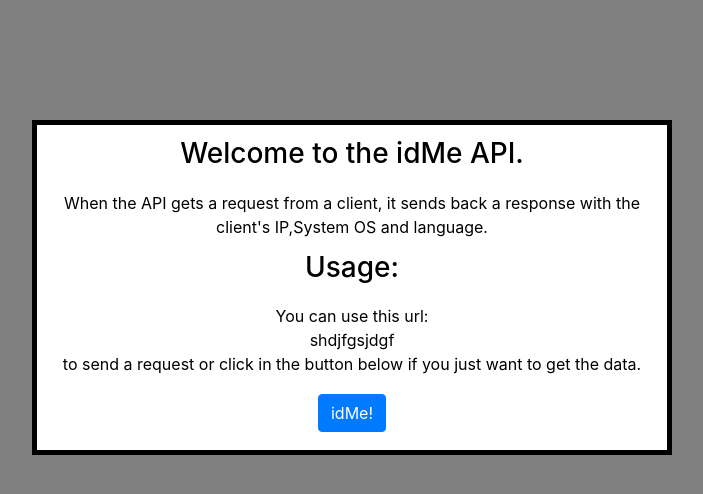
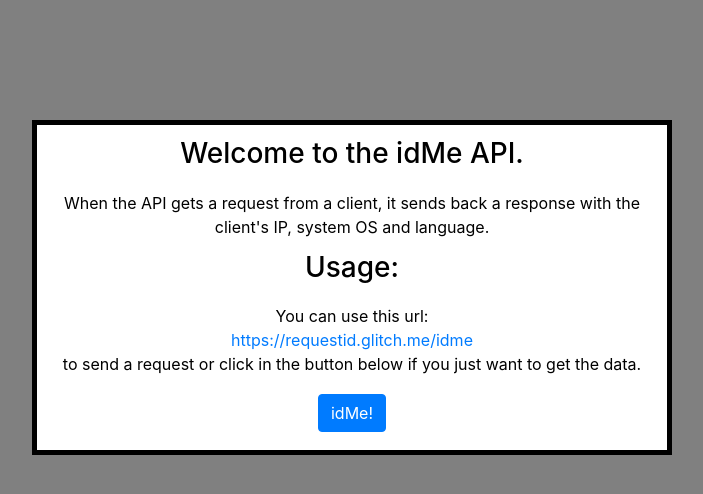
Before and after one commit to jakeswebdev/link-shortener, a website: page index.html in a window 1280 px wide. Shown: the whole page, without its empty margins (288-991 px from the left). Drawn offline with nearby package versions, Linux system fonts and the light colour scheme.

Commit message:
Added working button link.

```diff
--- a/index.html
+++ b/index.html
@@ -1,14 +1,15 @@
 <head>
     <link href="https://stackpath.bootstrapcdn.com/bootstrap/4.1.0/css/bootstrap.min.css" rel="stylesheet" type="text/css">
     <link href="public/css/style.css" rel="stylesheet" type="text/css" >
+    <link href="https://fonts.googleapis.com/css?family=Roboto+Slab" rel="stylesheet">
     <title>idMe</title>
 </head>
 <body>
     <div class="container">
         <h3>Welcome to the idMe API.</h3>
-        <span>When the API gets a request from a client, it sends back a response with the client's IP,System OS and language.</span>
+        <span>When the API gets a request from a client, it sends back a response with the client's IP, system OS and language.</span>
         <h3>Usage:</h3>
-        <span>You can use this url:<br>shdjfgsjdgf <br> to send a request or click in the button below if you just want to get the data.<br></span>
+        <span>You can use this url:<br><a href="https://requestid.glitch.me/idme">https://requestid.glitch.me/idme</a><br> to send a request or click in the button below if you just want to get the data.<br></span>
         <a href="https://requestid.glitch.me/idme" class="btn btn-primary" >idMe!</a>
     </div>
 </body>
```
